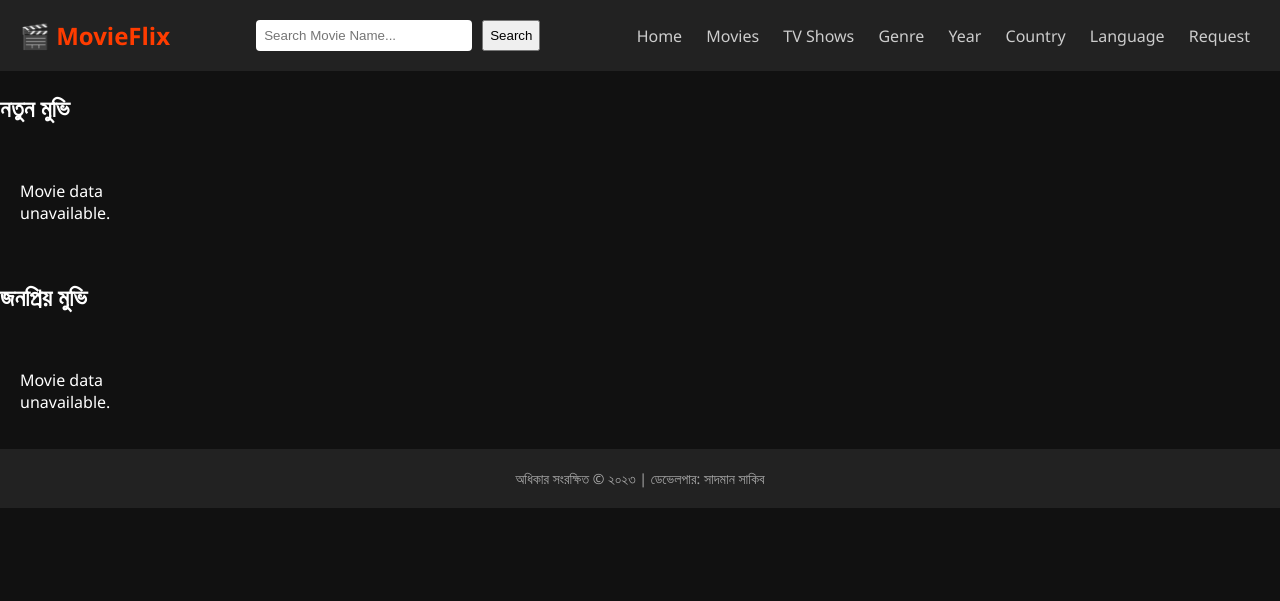
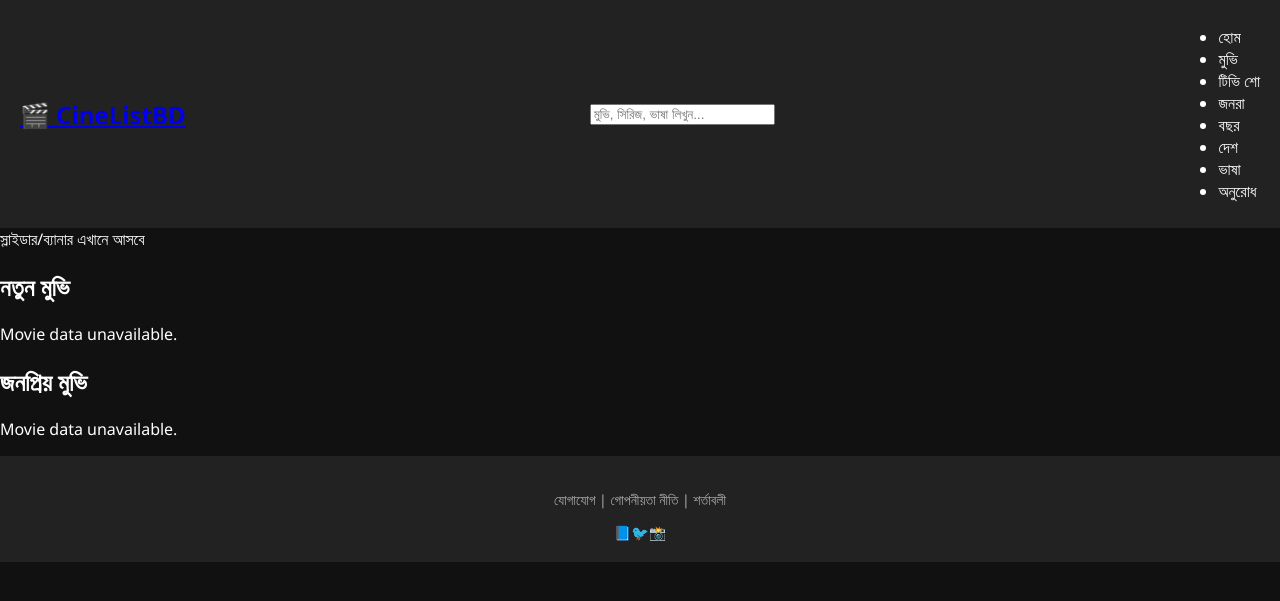
Before and after one commit to zxoou-media/cinelistbd, a Flask app: page / in a window 1280 px wide. Shown: the top 601 px of the page. Run offline with Flask 3, Linux system fonts and the light colour scheme; data that the repository does not hold is empty.

Commit message:
Update index.html

```diff
--- a/cinelistbd/templates/index.html
+++ b/cinelistbd/templates/index.html
@@ -2,40 +2,48 @@
 <html lang="bn">
 <head>
   <meta charset="UTF-8">
-  <title>MovieFlix</title>
-  <link rel="stylesheet" href="/static/style.css">
+  <title>CineListBD</title>
+  <link rel="stylesheet" href="{{ url_for('static', filename='style.css') }}">
 </head>
 <body>
   <header>
-    <a href="/" class="logo">🎬 MovieFlix</a>
-    <div class="search-bar">
-      <input type="text" placeholder="Search Movie Name...">
-      <button>Search</button>
-    </div>
+    <div class="logo"><a href="/">🎬 CineListBD</a></div>
+    <input type="text" id="search-bar" placeholder="মুভি, সিরিজ, ভাষা লিখুন...">
     <nav>
-      <a href="/">Home</a>
-      <a href="#">Movies</a>
-      <a href="#">TV Shows</a>
-      <a href="#">Genre</a>
-      <a href="#">Year</a>
-      <a href="#">Country</a>
-      <a href="#">Language</a>
-      <a href="#">Request</a>
+      <ul>
+        <li>হোম</li>
+        <li>মুভি</li>
+        <li>টিভি শো</li>
+        <li>জনরা</li>
+        <li>বছর</li>
+        <li>দেশ</li>
+        <li>ভাষা</li>
+        <li>অনুরোধ</li>
+      </ul>
     </nav>
   </header>
 
-  <section>
-    <h2>নতুন মুভি</h2>
-    <div id="latest-movies-grid" class="movie-grid"></div>
+  <main>
+    <section id="banner">স্লাইডার/ব্যানার এখানে আসবে</section>
 
-    <h2>জনপ্রিয় মুভি</h2>
-    <div id="popular-movies-grid" class="movie-grid"></div>
-  </section>
+    <section>
+      <h2>নতুন মুভি</h2>
+      <div id="latest-movies-grid"></div>
+    </section>
+
+    <section>
+      <h2>জনপ্রিয় মুভি</h2>
+      <div id="popular-movies-grid"></div>
+    </section>
+  </main>
 
   <footer>
-    অধিকার সংরক্ষিত © ২০২৩ | ডেভেলপার: সাদমান সাকিব
+    <p>যোগাযোগ | গোপনীয়তা নীতি | শর্তাবলী</p>
+    <div class="social-icons">
+      <span>📘</span><span>🐦</span><span>📸</span>
+    </div>
   </footer>
 
-  <script src="/static/script.js"></script>
+  <script src="{{ url_for('static', filename='script.js') }}"></script>
 </body>
 </html>
```
